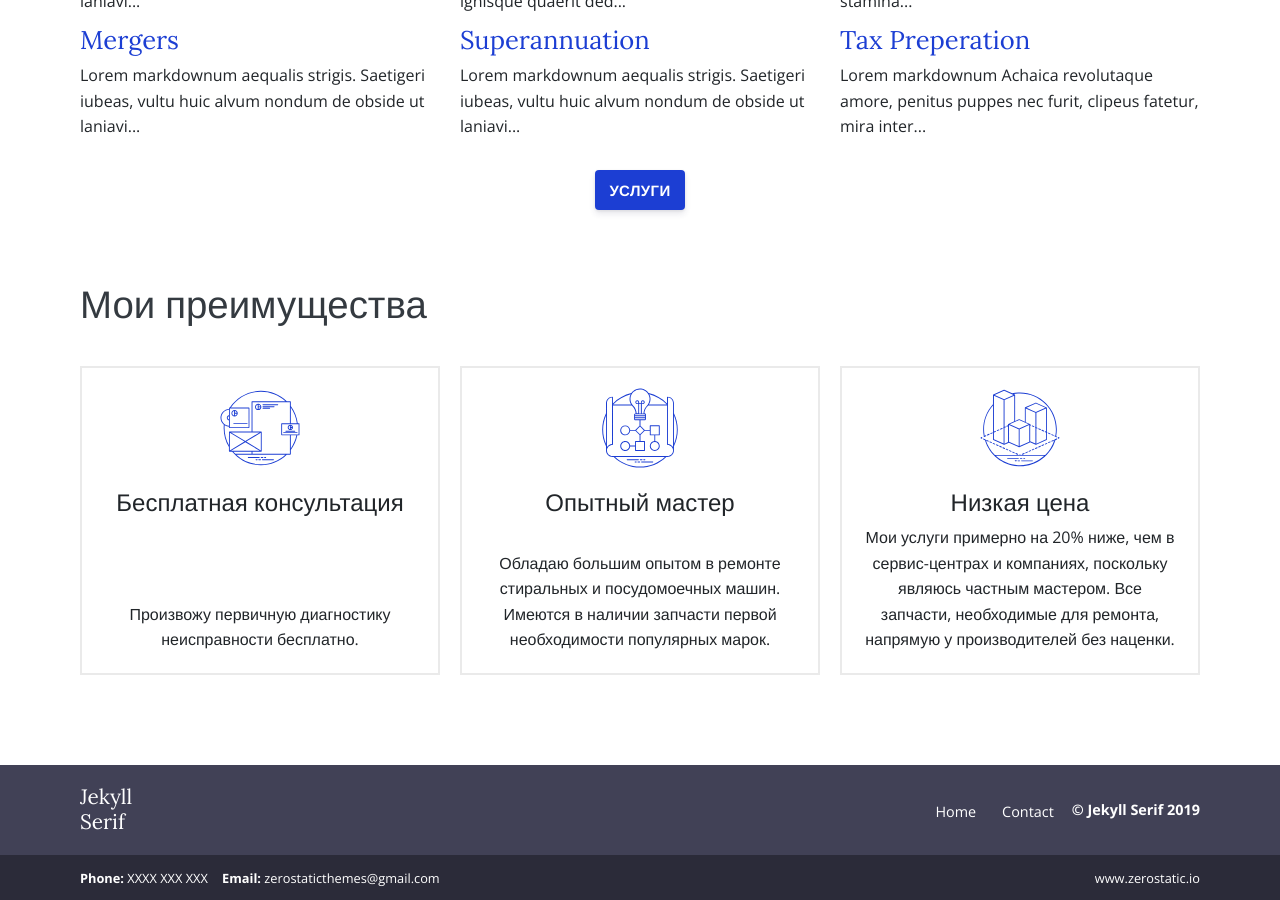
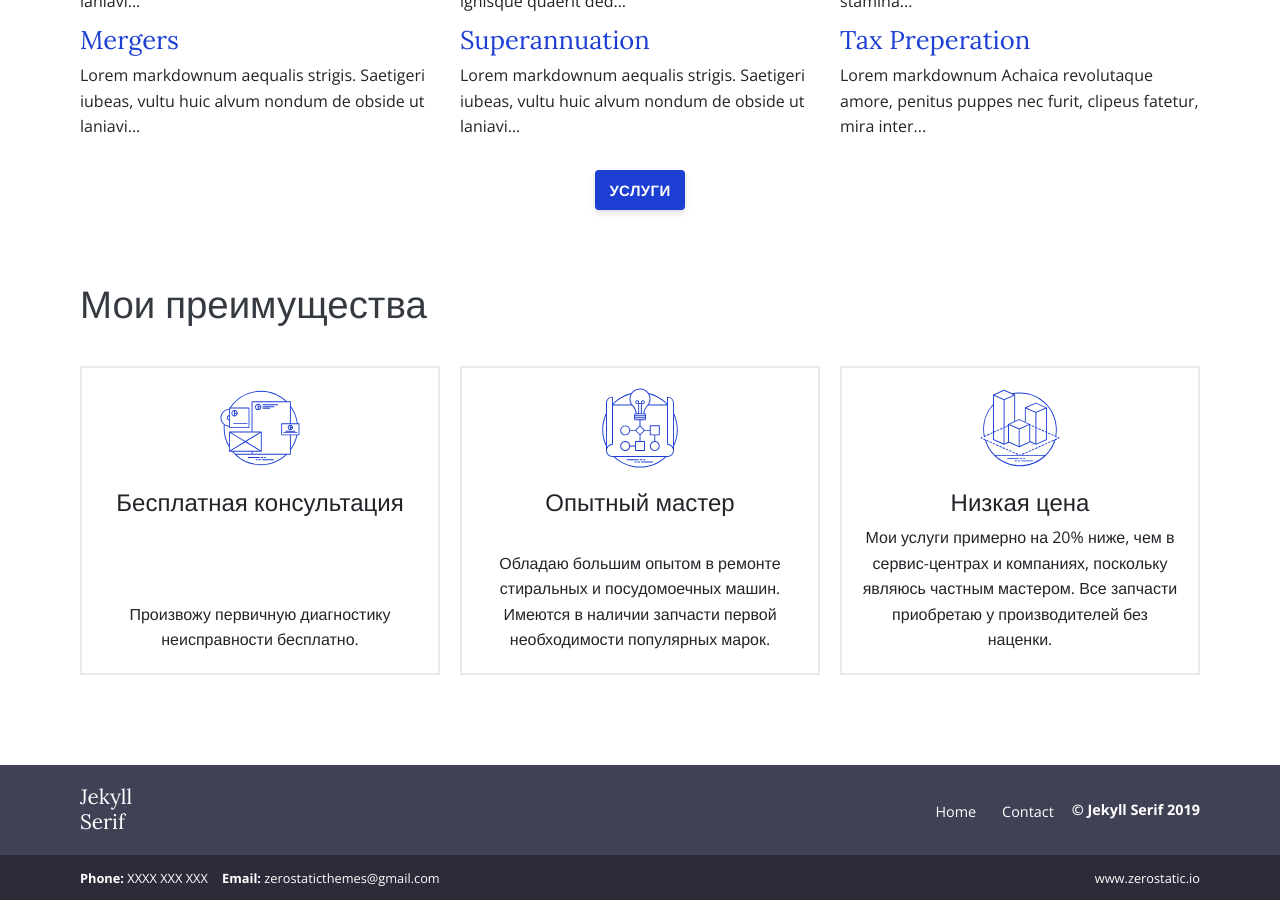
Before and after one commit to fedorsma/fedorsma.github.io, a Jekyll site: the page built from index.html, in a window 1280 px wide and 900 px high, scrolled down 842 px. Built offline with Jekyll 4.4.1, drawn with Linux system fonts in a browser that asks for light colours.

Commit message:
Update features.json

```diff
--- a/_data/features.json
+++ b/_data/features.json
@@ -11,7 +11,7 @@
   },
   {
     "title": "Низкая цена",
-    "description": "Мои услуги примерно на 20% ниже, чем в сервис-центрах и компаниях, поскольку являюсь частным мастером. Все запчасти, необходимые для ремонта, напрямую у производителей без наценки.",
+    "description": "Мои услуги примерно на 20% ниже, чем в сервис-центрах и компаниях, поскольку являюсь частным мастером. Все запчасти приобретаю у производителей без наценки.",
     "image": "images/features/noun_3d modeling_1885342.svg"
   }
 ]
```
